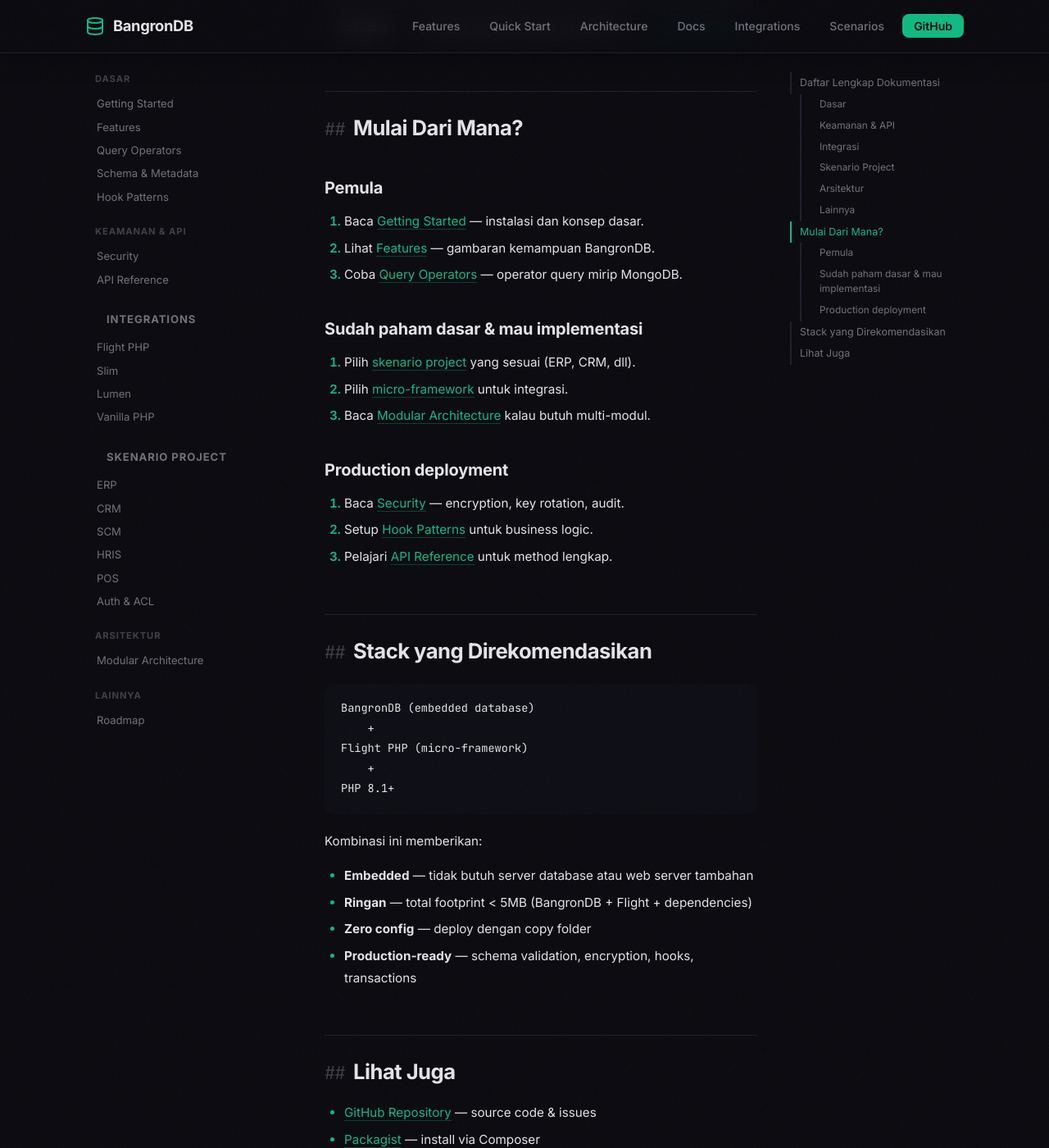
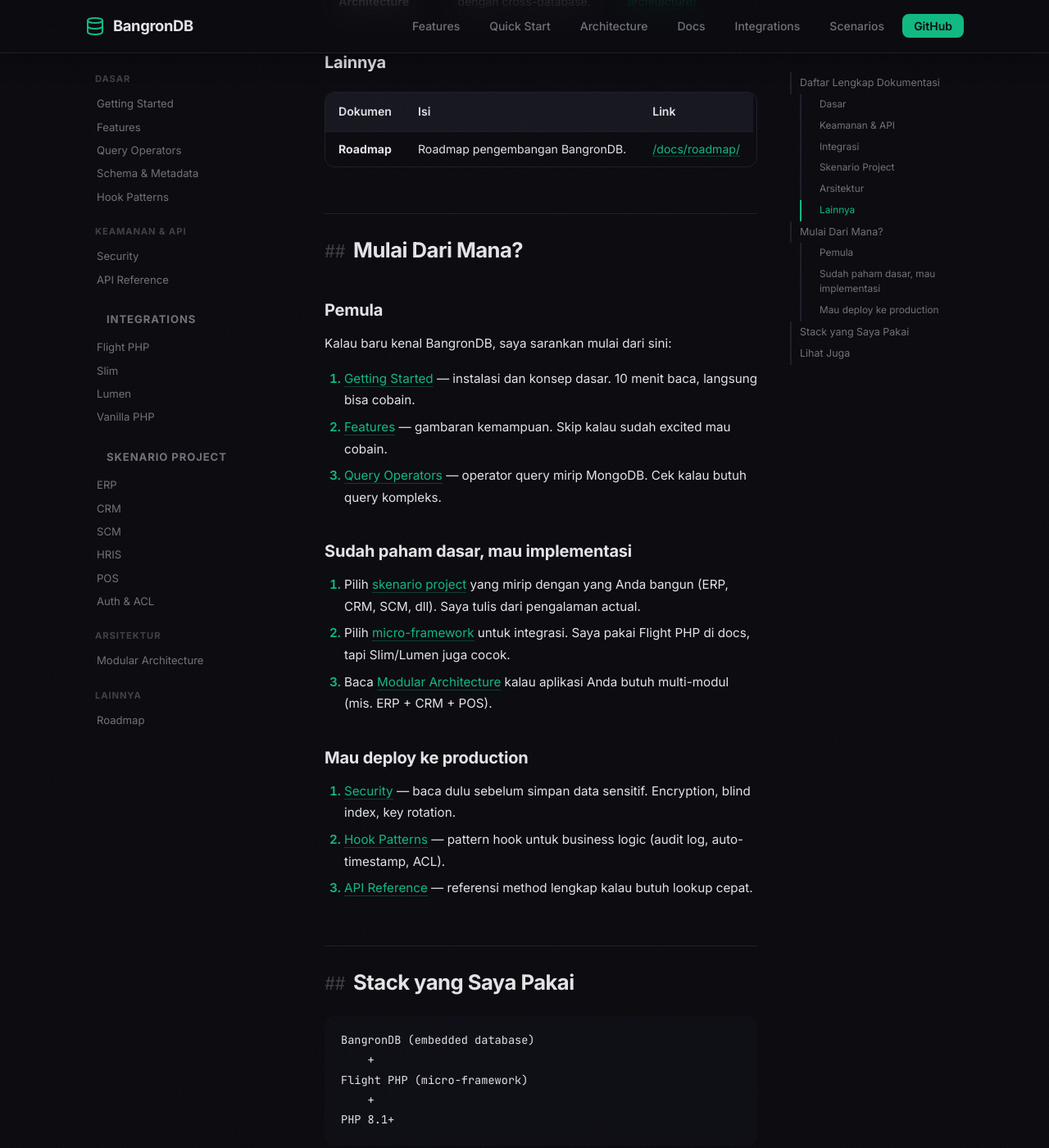
Before and after one commit to herdianrony/BangronDB, a Jekyll site: the page built from docs/pages/index.md, in a window 1280 px wide and 1400 px high, scrolled down 2973 px. Shown: the whole window at 82% size. Built offline with Jekyll 4.4.1, drawn with Linux system fonts in a browser that asks for light colours; some of the changed text lies outside the part shown.

Commit message:
docs: redaksi natural dari POV author (Rony)
Sesuaikan tone redaksi landing page dan dokumentasi jadi lebih
natural — POV author (saya) bercerita tentang kenapa project ini
dibuat, filosofi design, dan pengalaman actual. Bukan marketing-speak.

Perubahan:

Landing page (index.html):
- Hero: 'Embedded Document Database for PHP' → 'Database dokumen untuk
  PHP, tanpa ribet.' + sub cerita kenapa dibuat
- Section 'Features': 'Everything You Need, Nothing You Don't' →
  'Fitur lengkap, tapi tetap ringan' + deskripsi personal
- Section 'Quick Start': 'Up and Running in 30 Seconds' →
  'Jalan dalam 30 detik'
- Section 'Architecture': 'Trait-Based Architecture' →
  'Arsitektur berbasis Trait' + penjelasan dari POV
- Section 'Install': tambah sub-text 'Satu perintah composer, selesai.'
- Section 'Frameworks': 'Micro-Framework Friendly' →
  'Ramah micro-framework' + alasan kenapa pilih micro
- Section 'Docs': 'Comprehensive Guides' → 'Dokumentasi lengkap' +
  'Saya tulis docs ini dari pengalaman actual...'

/docs/ index (pages/index.md):
- Intro: 'Selamat datang...' → 'Halo, saya Rony — author BangronDB...'
- 'Mulai Dari Mana?': lebih conversational, pakai 'saya sarankan'
- 'Stack yang Direkomendasikan' → 'Stack yang Saya Pakai' + alasan
  personal kenapa pakai kombinasi ini

/docs/integrations/ index:
- Intro: 'BangronDB dirancang sebagai...' → 'Saya sengaja cuma dukung
  micro-framework...' + alasan filosofis kenapa tidak Laravel/Symfony
- 'Pilih Micro-Framework Mana?': dari author POV, pakai 'Saya pakai
  Flight PHP di semua docs...'

/docs/scenarios/ index:
- Intro: 'Dokumen ini berisi panduan praktis...' → 'Saya tulis docs
  skenario ini dari pengalaman actual — bukan teori...' + mention
  pelajaran dari production bug untuk Transaction Safety
- 'Pilih Skenario Mana?': lebih direct, pakai 'Tergantung project apa
  yang sedang Anda bangun'

README.md:
- Intro: 'BangronDB adalah database dokumen...' → 'Saya bikin BangronDB
  karena di project-project saya...' + target audience yang jelas

Tone sekarang:
- First-person 'saya' (bukan third-person 'library ini')
- Bahasa Indonesia natural (bukan formal/kaku)
- Storytelling (kenapa dibuat, pengalaman actual, jebakan yang pernah
  dialami)
- Direct advice (pakai 'saya sarankan', 'saya pakai')
- Honest limitations (bukan untuk SaaS multi-tenant, gunakan PostgreSQL)

Tetap informatif dan profesional, tapi lebih human dan authentic.

````diff
--- a/docs/pages/index.md
+++ b/docs/pages/index.md
@@ -9,9 +9,11 @@ edit_on_github: true
 
 # Dokumentasi BangronDB
 
-Selamat datang di dokumentasi BangronDB — embedded document database untuk PHP. MongoDB-style API, SQLite backend, zero server, zero config.
+Halo, saya Rony — author BangronDB. Saya bikin database ini karena di project-project saya (ERP, CRM, POS, dll) saya berulang kali butuh hal yang sama: penyimpanan dokumen yang fleksibel, bisa di-deploy tanpa setup database server, dan punya API yang enak dipakai. MongoDB-style API di atas SQLite adalah jawaban saya.
 
-> Halaman ini di-generate otomatis dari front-matter setiap file `.md`. Tambah file baru dengan `category` di front-matter, dan halaman ini akan otomatis ter-update.
+Dokumentasi di bawah ini saya tulis dari pengalaman actual pakai BangronDB di production. Bukan teori — semua pattern, anti-pattern, dan tips sudah diuji di project nyata.
+
+> Halaman ini auto-generate dari front-matter setiap file `.md`. Kalau saya tambah docs baru dengan `category` di front-matter, list di bawah otomatis update.
 
 ## Daftar Lengkap Dokumentasi
 
@@ -145,23 +147,25 @@ Lihat halaman index: [/docs/scenarios/](/docs/scenarios/)
 
 ### Pemula
 
-1. Baca [Getting Started](/docs/getting-started/) — instalasi dan konsep dasar.
-2. Lihat [Features](/docs/features/) — gambaran kemampuan BangronDB.
-3. Coba [Query Operators](/docs/query-operators/) — operator query mirip MongoDB.
+Kalau baru kenal BangronDB, saya sarankan mulai dari sini:
 
-### Sudah paham dasar & mau implementasi
+1. [Getting Started](/docs/getting-started/) — instalasi dan konsep dasar. 10 menit baca, langsung bisa cobain.
+2. [Features](/docs/features/) — gambaran kemampuan. Skip kalau sudah excited mau cobain.
+3. [Query Operators](/docs/query-operators/) — operator query mirip MongoDB. Cek kalau butuh query kompleks.
 
-1. Pilih [skenario project](/docs/scenarios/) yang sesuai (ERP, CRM, dll).
-2. Pilih [micro-framework](/docs/integrations/) untuk integrasi.
-3. Baca [Modular Architecture](/docs/modular-architecture/) kalau butuh multi-modul.
+### Sudah paham dasar, mau implementasi
 
-### Production deployment
+1. Pilih [skenario project](/docs/scenarios/) yang mirip dengan yang Anda bangun (ERP, CRM, SCM, dll). Saya tulis dari pengalaman actual.
+2. Pilih [micro-framework](/docs/integrations/) untuk integrasi. Saya pakai Flight PHP di docs, tapi Slim/Lumen juga cocok.
+3. Baca [Modular Architecture](/docs/modular-architecture/) kalau aplikasi Anda butuh multi-modul (mis. ERP + CRM + POS).
 
-1. Baca [Security](/docs/security/) — encryption, key rotation, audit.
-2. Setup [Hook Patterns](/docs/hook-patterns/) untuk business logic.
-3. Pelajari [API Reference](/docs/api-reference/) untuk method lengkap.
+### Mau deploy ke production
 
-## Stack yang Direkomendasikan
+1. [Security](/docs/security/) — baca dulu sebelum simpan data sensitif. Encryption, blind index, key rotation.
+2. [Hook Patterns](/docs/hook-patterns/) — pattern hook untuk business logic (audit log, auto-timestamp, ACL).
+3. [API Reference](/docs/api-reference/) — referensi method lengkap kalau butuh lookup cepat.
+
+## Stack yang Saya Pakai
 
 ```
 BangronDB (embedded database)
@@ -171,11 +175,11 @@ Flight PHP (micro-framework)
 PHP 8.1+
 ```
 
-Kombinasi ini memberikan:
-- **Embedded** — tidak butuh server database atau web server tambahan
-- **Ringan** — total footprint < 5MB (BangronDB + Flight + dependencies)
-- **Zero config** — deploy dengan copy folder
-- **Production-ready** — schema validation, encryption, hooks, transactions
+Saya pakai kombinasi ini di project-project saya. Alasannya:
+- **Embedded** — tidak butuh server database atau web server tambahan. Cukup PHP + folder data.
+- **Ringan** — total footprint < 5MB (BangronDB + Flight + dependencies).
+- **Zero config** — deploy dengan copy folder, jalan.
+- **Production-ready** — schema validation, encryption, hooks, transactions. Bukan toy project.
 
 ## Lihat Juga
 
````
Also changed, not shown: docs/index.html (+12 -11 lines), docs/pages/integrations/index.md (+10 -6 lines), docs/pages/scenarios/index.md (+12 -8 lines), README.md.
